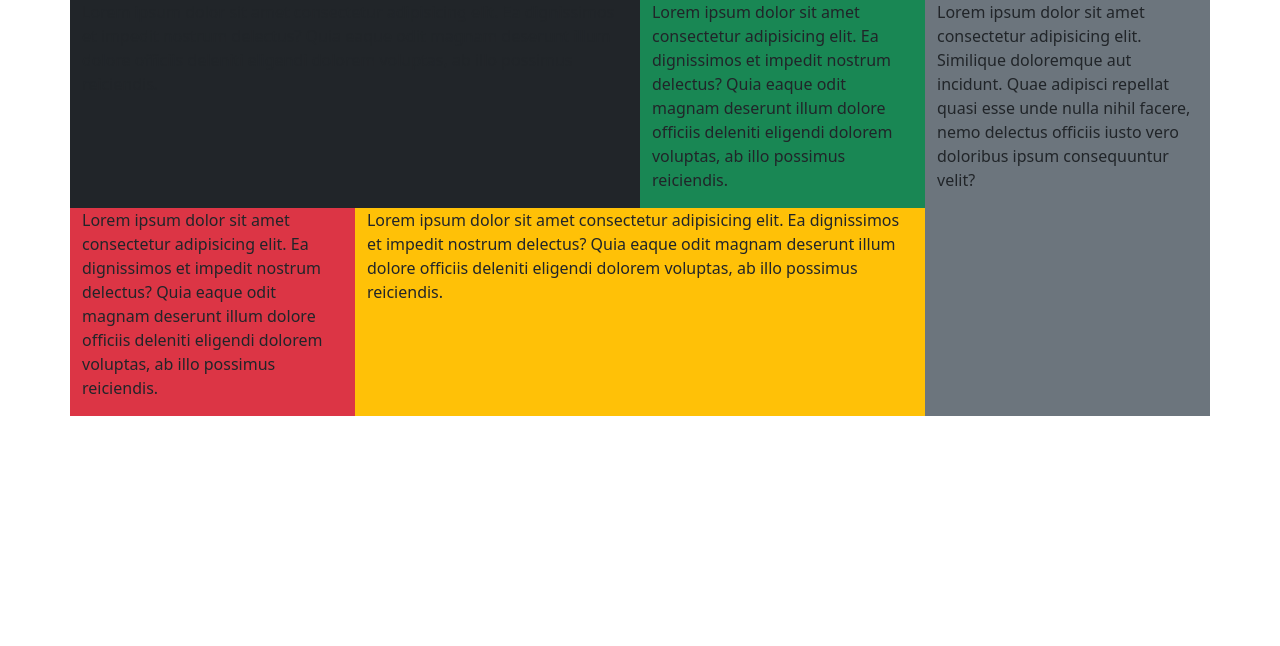
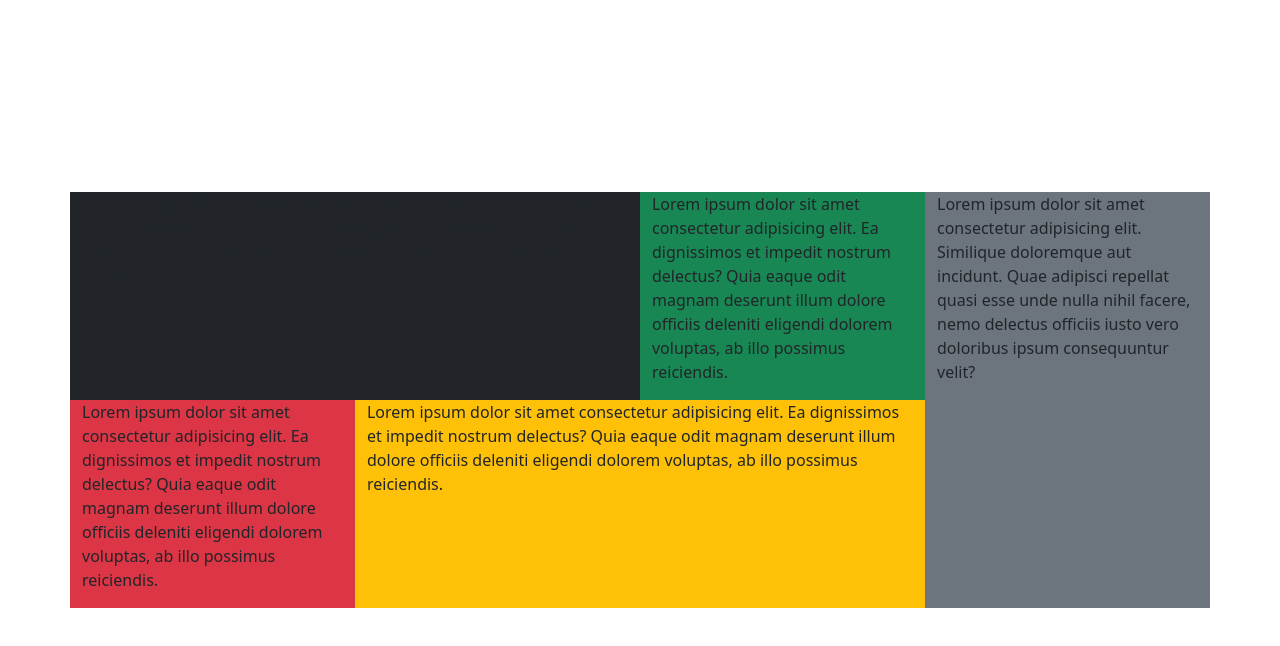
Before and after one commit to 0wlofminerva/bootstarp5-sass-testimonials-section, a plain HTML site: page index.html in a window 1280 px wide. Drawn offline with nearby package versions, Linux system fonts and the light colour scheme.

Commit message:
100vh lg

```diff
--- a/index.html
+++ b/index.html
@@ -5,9 +5,17 @@
     <meta name="viewport" content="width=device-width, initial-scale=1.0">
     <title>Bootstrap 5</title>
     <link href="https://cdn.jsdelivr.net/npm/bootstrap@5.0.0-beta1/dist/css/bootstrap.min.css" rel="stylesheet" integrity="sha384-giJF6kkoqNQ00vy+HMDP7azOuL0xtbfIcaT9wjKHr8RbDVddVHyTfAAsrekwKmP1" crossorigin="anonymous">
+
+    <style>
+        @media (min-width: 992px) {
+            .alto-100 {
+                height: 100vh;
+            }
+         }
+    </style>
 </head>
 <body>
-    <main class="container">
+    <main class="container d-flex align-items-center justify-content-center alto-100">
         <div class="row">
             <!-- Left Col -->
             <div class="col-12 col-lg-9 bg-primary">
```
